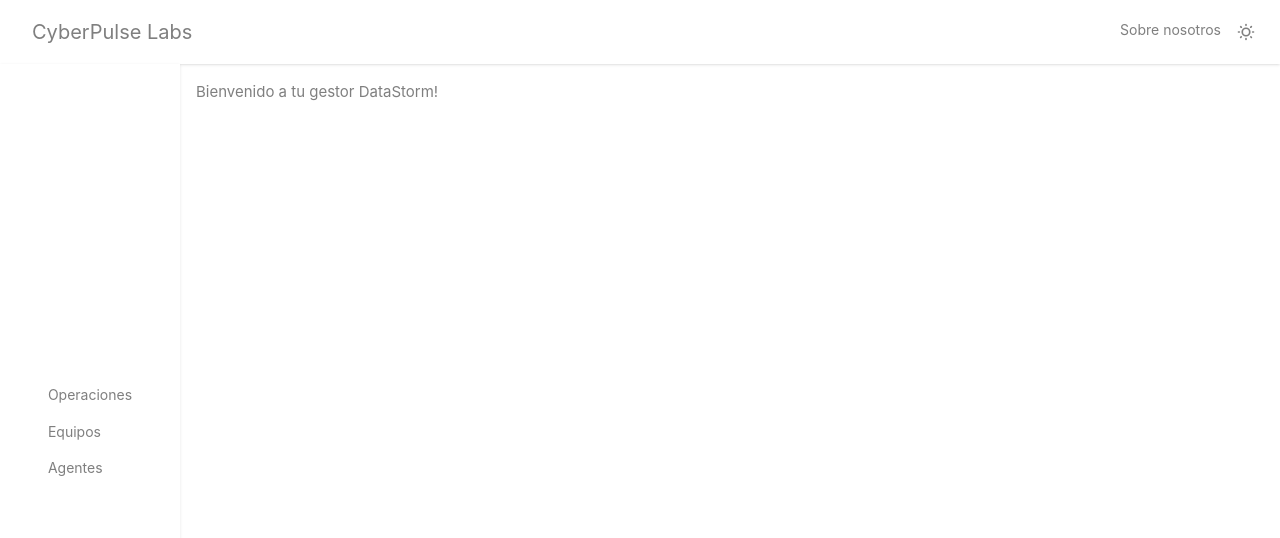
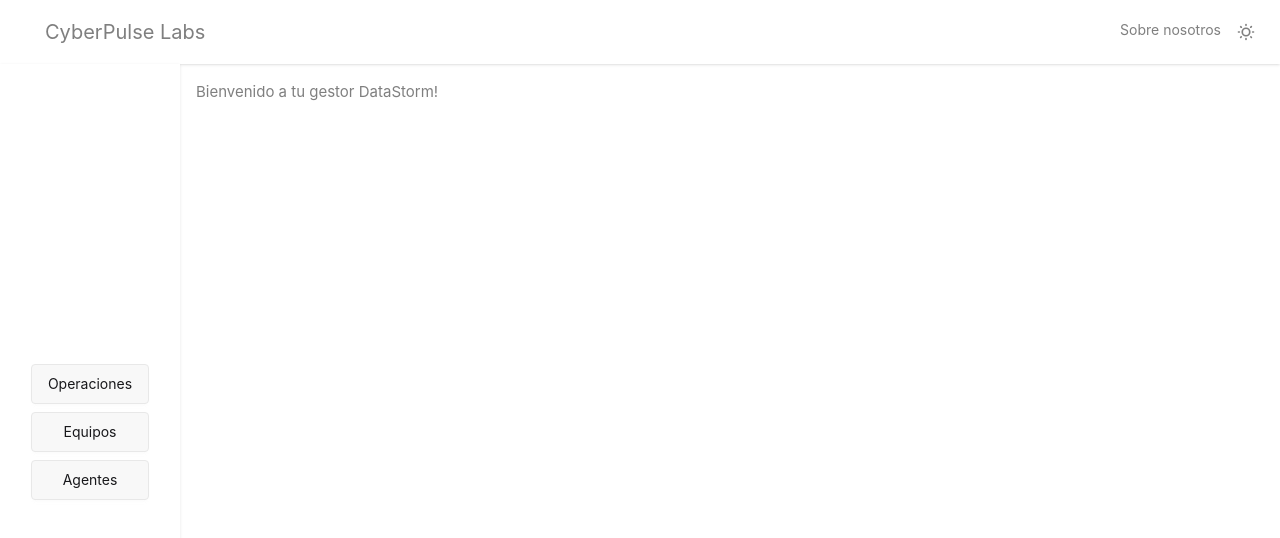
Before and after one commit to NachoMartinezLozano/PracticaFinal, a Vue app in the folder Front-end/PracticaFinal/: page / in a window 1280 px wide. Shown: the top 538 px of the page. Built offline with nearby package versions, Linux system fonts and the light colour scheme.

Commit message:
Navegabilidad entre páginas con navegador lateral

```diff
--- a/Front-end/PracticaFinal/src/components/Cabecera.vue
+++ b/Front-end/PracticaFinal/src/components/Cabecera.vue
@@ -1,5 +1,8 @@
 <script setup>
     import { ref, onMounted, onUnmounted } from 'vue'
+    import { useRouter } from 'vue-router'
+
+    const router = useRouter()
     const nombreEmpresa = 'CyberPulse Labs'
 
      // Variable para controlar el cambio de tema
@@ -68,7 +71,7 @@
             </ul>
         </div>
         <div class="flex-1 px-5">
-            <a class="btn btn-ghost text-xl">{{ nombreEmpresa }}</a>
+            <button class="btn btn-ghost text-xl" @click="router.push({ path: '/'})">{{ nombreEmpresa }}</button>
         </div>
         <div class="flex">
             <ul class="menu menu-horizontal px-1">
--- a/Front-end/PracticaFinal/src/components/Navegador.vue
+++ b/Front-end/PracticaFinal/src/components/Navegador.vue
@@ -1,6 +1,10 @@
 <!--  Clase para el navegador lateral de la aplicación -->
 
 <script setup>
+
+  import { useRouter } from 'vue-router'
+
+  const router = useRouter()
 
 </script>
 
@@ -9,9 +13,9 @@
   <div class="navbar bg-base-100 shadow-sm flex flex-col w-45 h-[calc(100vh-64px)] fixed top-[64px] left-0">
      <div class="flex-1 flex flex-col justify-center">
       <ul class="menu menu-vertical px-4 space-y-2">
-        <li><a>Operaciones</a></li>
-        <li><a>Equipos</a></li>
-        <li><a>Agentes</a></li>
+        <li><button class="btn" @click="router.push({ path: '/operaciones'})">Operaciones</button></li>
+        <li><button class="btn" @click="router.push({ path: '/equipos'})">Equipos</button></li>
+        <li><button class="btn" @click="router.push({ path: '/agentes'})">Agentes</button></li>
       </ul>
     </div>
   </div>
--- a/Front-end/PracticaFinal/src/pages/PaginaAgentes.vue
+++ b/Front-end/PracticaFinal/src/pages/PaginaAgentes.vue
@@ -1,8 +1,25 @@
 <script setup>
+
+    import Cabecera from '../components/Cabecera.vue'
+    import Navegador from '../components/Navegador.vue'
+    import { useVisibilidadNavegador } from '../composables/useVisibilidadNavegador'
+
+    const { showNavegador } = useVisibilidadNavegador()
 
 </script>
 
 <template>
+
+    <div class="flex flex-col min-h-screen">
+        <Cabecera />
+        <div class="flex flex-row">
+            <Navegador v-if="showNavegador" />
+            <main :class="['flex-1 p-4', showNavegador ? 'ml-45' : 'ml-0']">
+                <h1>Bienvenido a tu gestor de Agentes!</h1>
+            </main>
+
+        </div>
+    </div>
 
 </template>
 
--- a/Front-end/PracticaFinal/src/pages/PaginaEquipos.vue
+++ b/Front-end/PracticaFinal/src/pages/PaginaEquipos.vue
@@ -1,8 +1,25 @@
 <script setup>
+
+    import Cabecera from '../components/Cabecera.vue'
+    import Navegador from '../components/Navegador.vue'
+    import { useVisibilidadNavegador } from '../composables/useVisibilidadNavegador'
+
+    const { showNavegador } = useVisibilidadNavegador()
 
 </script>
 
 <template>
+
+     <div class="flex flex-col min-h-screen">
+        <Cabecera />
+        <div class="flex flex-row">
+            <Navegador v-if="showNavegador" />
+            <main :class="['flex-1 p-4', showNavegador ? 'ml-45' : 'ml-0']">
+                <h1>Bienvenido a tu gestor de Equipos!</h1>
+            </main>
+
+        </div>
+    </div>
 
 </template>
 
--- a/Front-end/PracticaFinal/src/pages/PaginaOperaciones.vue
+++ b/Front-end/PracticaFinal/src/pages/PaginaOperaciones.vue
@@ -1,9 +1,25 @@
 <script setup>
+
+    import Cabecera from '../components/Cabecera.vue'
+    import Navegador from '../components/Navegador.vue'
+    import { useVisibilidadNavegador } from '../composables/useVisibilidadNavegador'
+
+    const { showNavegador } = useVisibilidadNavegador()
 
 </script>
 
 <template>
 
+     <div class="flex flex-col min-h-screen">
+        <Cabecera />
+        <div class="flex flex-row">
+            <Navegador v-if="showNavegador" />
+            <main :class="['flex-1 p-4', showNavegador ? 'ml-45' : 'ml-0']">
+                <h1>Bienvenido a tu gestor de Operaciones!</h1>
+            </main>
+
+        </div>
+    </div>
 
 </template>
 
```
